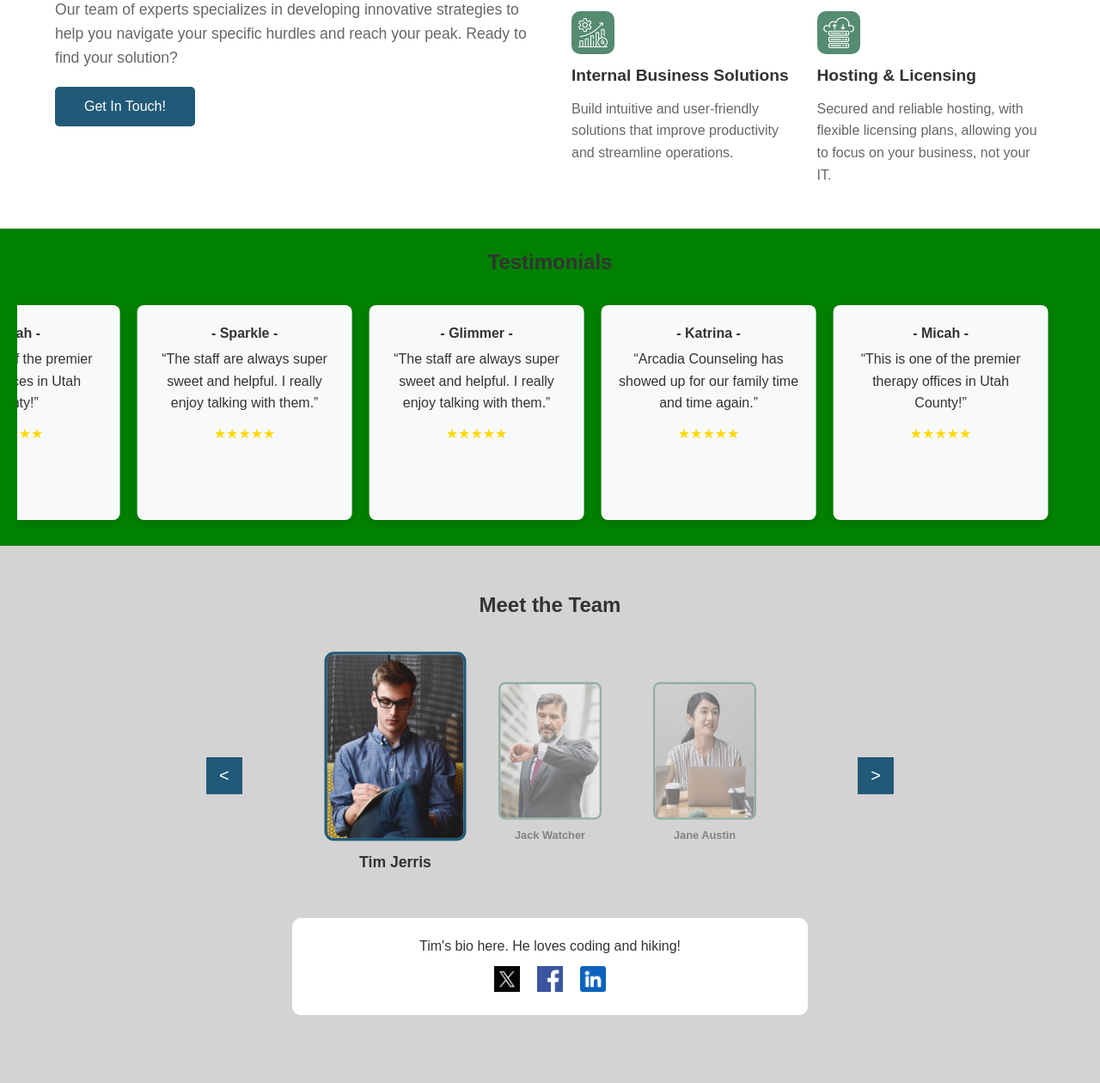
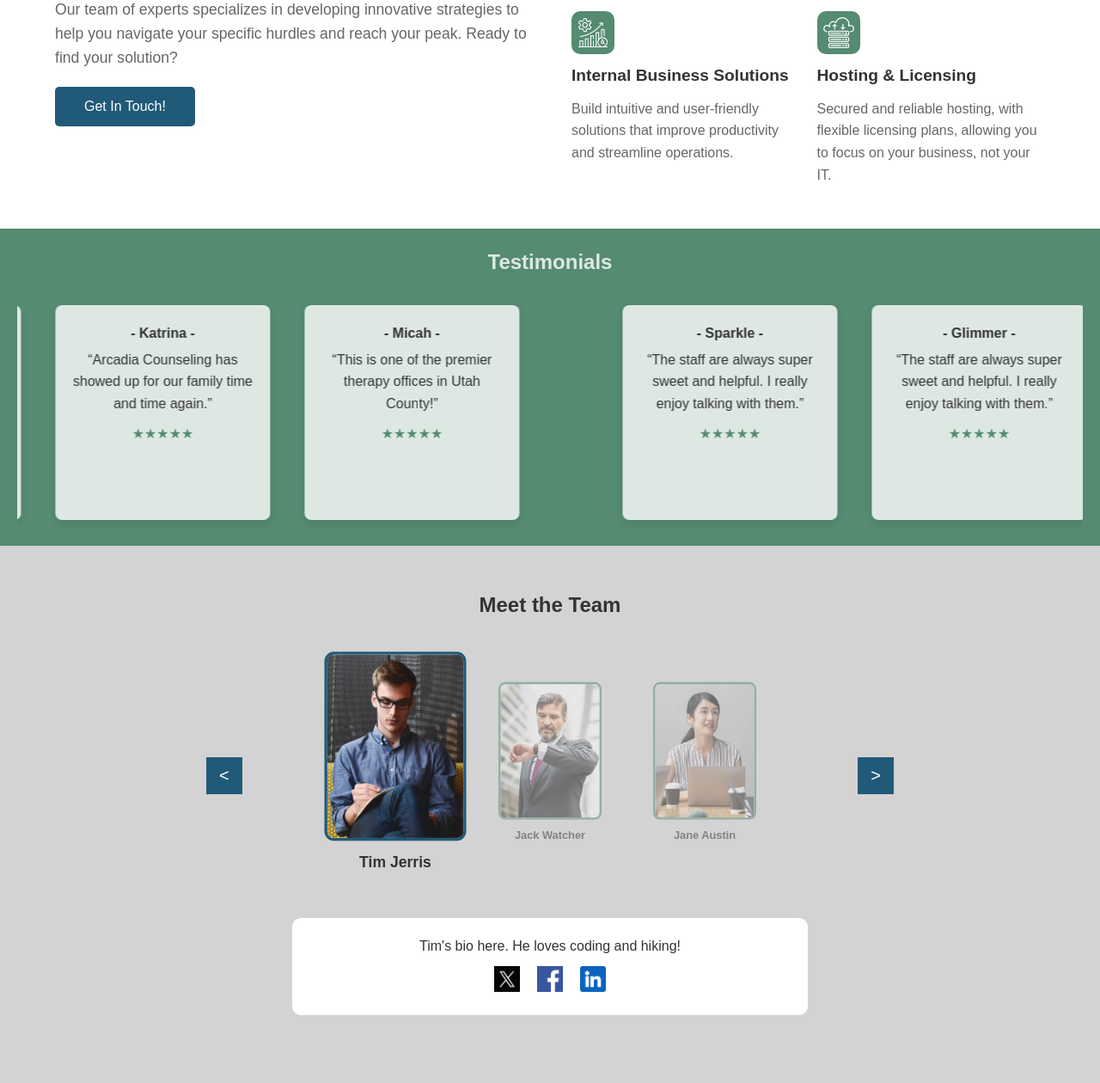
Before and after one commit to Gambit-Rogue83/peak14, a Flask app: page / in a window 1280 px wide. Shown: the part 1128-2388 px from the top of the page at 86% size. Run offline with Flask 3, Linux system fonts and the light colour scheme.

Commit message:
Infinite Loop accomplished

```diff
--- a/static/main.css
+++ b/static/main.css
@@ -380,20 +380,30 @@ nav {
     padding: 20px;
     overflow: hidden;
     position: relative;
-    background-color: green;
+    background-color: #558B71;
     width: 100%;
     margin: auto;
 }
 
 .testimonial-slider {
+    display: flex;
     width: 100%;
     overflow: hidden;
     white-space: nowrap;
+    > * {
+        flex: 0 0 100%;
+    }
     position: relative;
+    &:hover .slides {
+        animation-play-state: paused;
+    }
 }
 
 .slides {
     display: flex;
+    gap: 20px;
+    padding-right: 20px;
+    will-change: transform;
     animation: scroll 15s linear infinite;
     width: max-content;
 }
@@ -404,7 +414,7 @@ nav {
     height: 250px;
     box-sizing: border-box;
     padding: 20px;
-    background: #f8f9fa;
+    background: #dde8e3;
     border-radius: 8px;
     box-shadow: 0px 4px 10px rgba(0, 0, 0, 0.1);
     margin: 10px;
@@ -427,12 +437,13 @@ nav {
 
 .testimonial-title {
     text-align: center;
+    color: #dde8e3;
     margin-bottom: 20px;
 }
 
 .star-rating {
     text-align: center; /* Center the stars */
-    color: gold; /* Star color */
+    color: #558B71; /* Star color */
 }
 
 @keyframes scroll {
@@ -465,6 +476,7 @@ nav {
   cursor: pointer;
   box-shadow: 2px 2px 10px rgba(0,0,0,0.2);
   transition: transform 0.3s;
+  z-index: 2;
 }
 
 .arrow-container:hover {
--- a/templates/index.html
+++ b/templates/index.html
@@ -241,6 +241,8 @@
                     <p class="testimonial-text">“This is one of the premier therapy offices in Utah County!”</p>
                     <div class="star-rating">★★★★★</div>
                 </div>
+            </div>
+            <div class="slides">
                 <div class="testimonial-card">
                     <p class="testimonial-name">- Sparkle -</p>
                     <p class="testimonial-text">“The staff are always super sweet and helpful. I really enjoy talking
```
